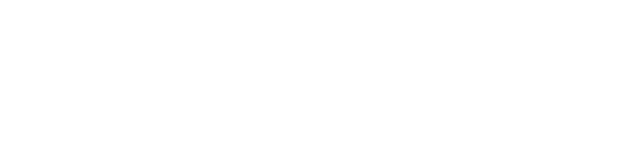
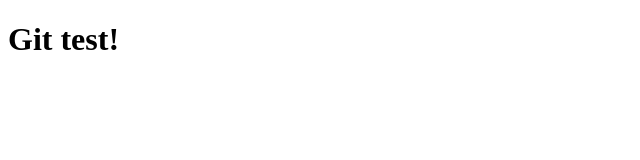
Before and after one commit to NiKoT1Na/hello-world, a plain HTML site: page index.html in a window 1280 px wide. Shown: the whole page, without its empty margins (0-640 px from the left). Drawn offline with Linux system fonts and the light colour scheme.

Commit message:
Nuevo titulo

```diff
--- a/index.html
+++ b/index.html
@@ -10,5 +10,6 @@
 </head>
 
 <body>
+	<h1 id="titulo">Git test!</h1>
 </body>
 </html>
```
